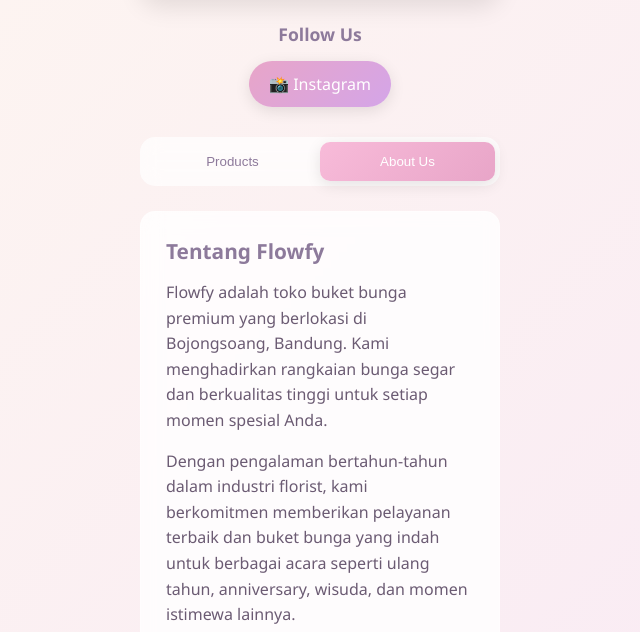
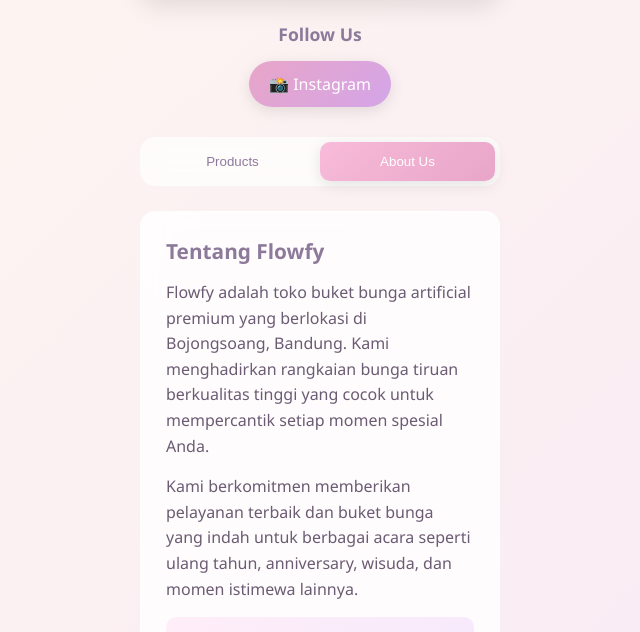
Before and after one commit to rdtyaaa/flowfy, a plain HTML site: page index.html in a window 1280 px wide. Both pictures are taken after a click on the button "About Us". Shown: the part 168-800 px from the top of the page, without its empty margins (320-960 px from the left). Drawn offline with Linux system fonts and the light colour scheme.

Commit message:
chore: initial push of completed Flowfy Web

```diff
--- a/index.html
+++ b/index.html
@@ -711,14 +711,14 @@
           <div class="about-content">
             <h3>Tentang Flowfy</h3>
             <p>
-              Flowfy adalah toko buket bunga premium yang berlokasi di
-              Bojongsoang, Bandung. Kami menghadirkan rangkaian bunga segar dan
-              berkualitas tinggi untuk setiap momen spesial Anda.
+              Flowfy adalah toko buket bunga artificial premium yang berlokasi
+              di Bojongsoang, Bandung. Kami menghadirkan rangkaian bunga tiruan
+              berkualitas tinggi yang cocok untuk mempercantik setiap momen
+              spesial Anda.
             </p>
 
             <p>
-              Dengan pengalaman bertahun-tahun dalam industri florist, kami
-              berkomitmen memberikan pelayanan terbaik dan buket bunga yang
+              Kami berkomitmen memberikan pelayanan terbaik dan buket bunga yang
               indah untuk berbagai acara seperti ulang tahun, anniversary,
               wisuda, dan momen istimewa lainnya.
             </p>
@@ -759,7 +759,7 @@
               id="customerName"
               name="customerName"
               required
-              placeholder="Contoh: Tiara"
+              placeholder="Contoh: Adida"
             />
           </div>
 
@@ -770,7 +770,7 @@
               id="phoneNumber"
               name="phoneNumber"
               required
-              placeholder="Contoh: +62 821-5151-9891"
+              placeholder="Contoh: +62 812-3456-7890"
             />
           </div>
 
@@ -854,7 +854,7 @@
             <textarea
               id="cardMessage"
               name="cardMessage"
-              placeholder="Contoh: here's to the one who always has my back. i love u loads. happy birthday titi"
+              placeholder="Contoh: here's to the one who always has my back. i love u loads. happy birthday Afifa"
             ></textarea>
           </div>
 
```
